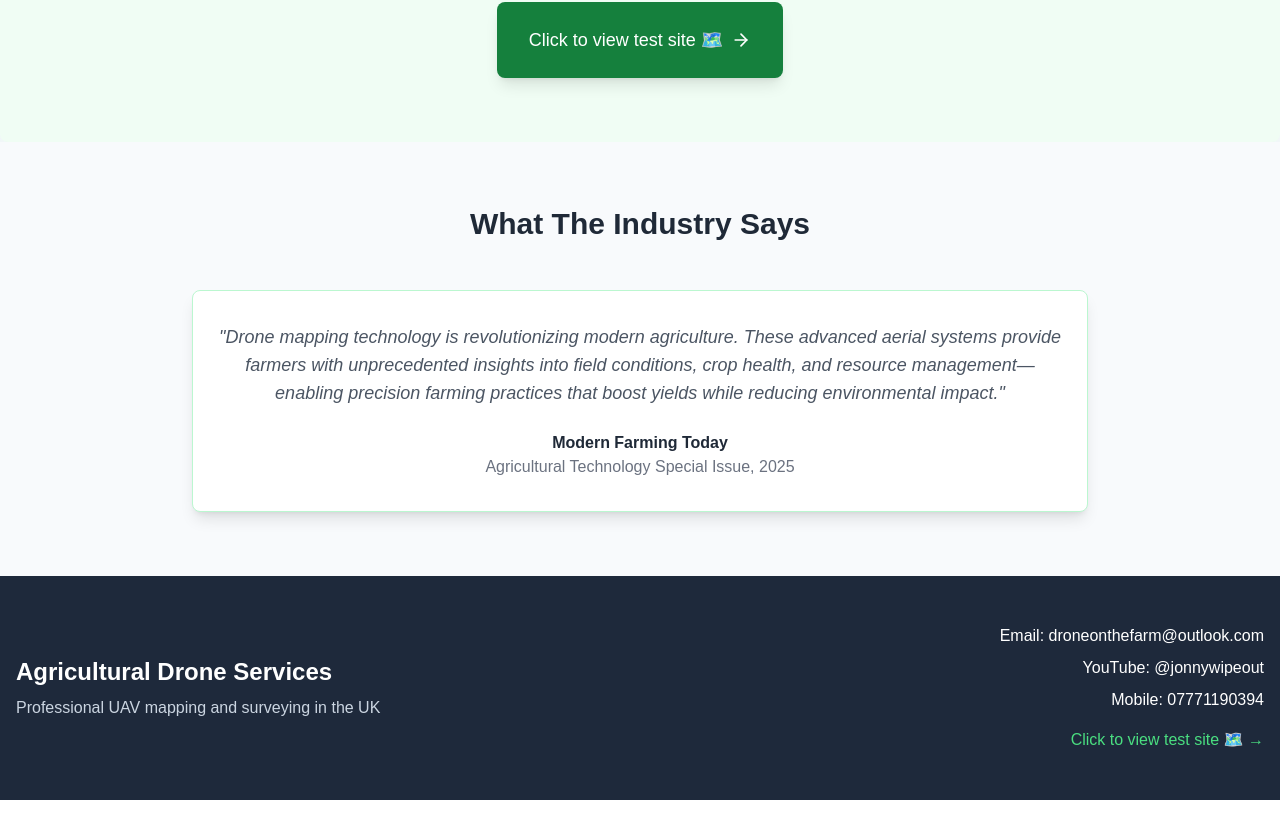
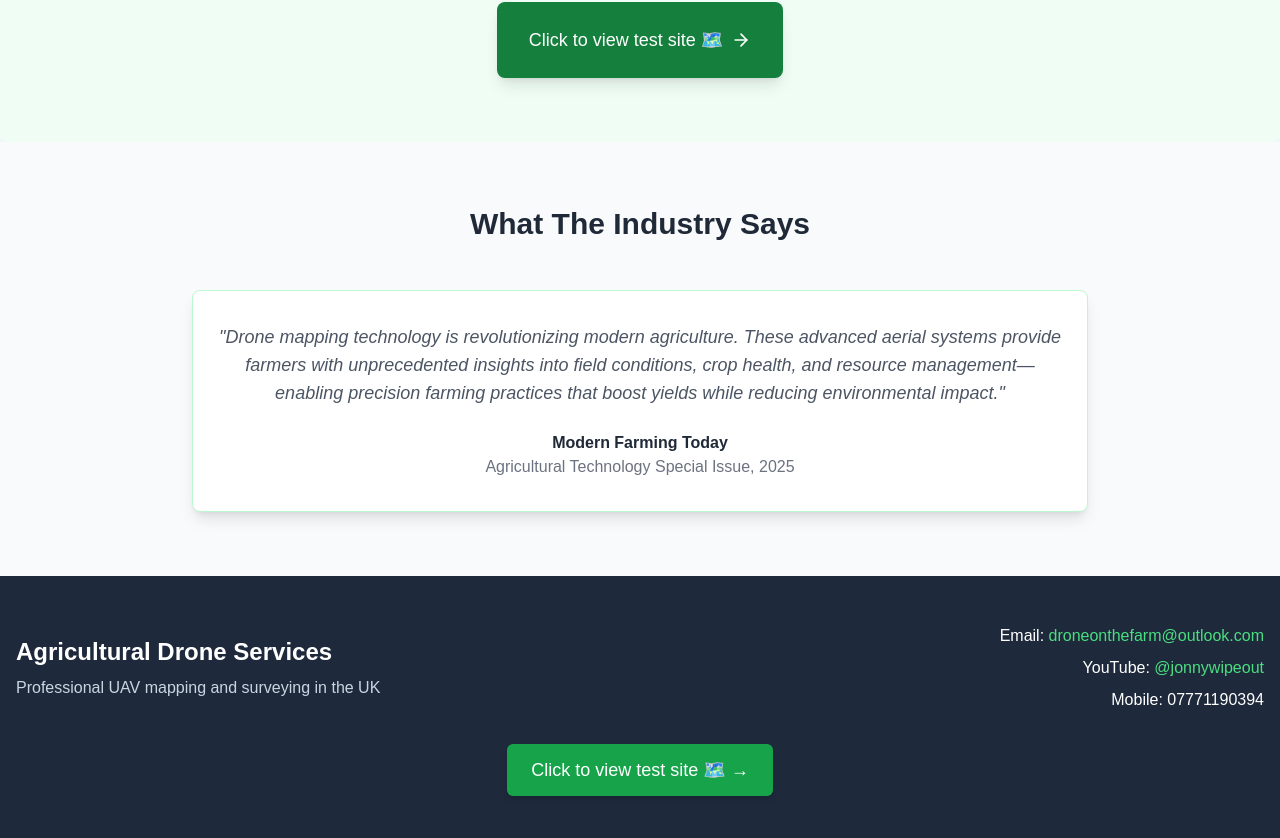
Before and after one commit to jonnywipeout/Droneonthefarm, a Next.js app: page / in a window 1280 px wide. Shown: the part 1840-2678 px from the top of the page. Before the commit the page ends 2640 px from the top, so only its background shows below. Built offline with nearby package versions, Linux system fonts and the light colour scheme.

Commit message:
Update page.tsx

```diff
--- a/app/page.tsx
+++ b/app/page.tsx
@@ -211,26 +211,31 @@ export default function AgricultureDroneLandingPage() {
       <footer className="bg-slate-800 text-white py-12">
         <div className="container mx-auto px-4">
           <div className="flex flex-col md:flex-row justify-between items-center">
-            <div className="mb-6 md:mb-0">
+            <div className="mb-6 md:mb-0 text-center md:text-left">
               <h3 className="text-2xl font-bold mb-2">Agricultural Drone Services</h3>
               <p className="text-slate-300">Professional UAV mapping and surveying in the UK</p>
             </div>
 
             <div className="text-center md:text-right">
-              <p className="mb-2">Email: droneonthefarm@outlook.com</p>
-              <p className="mb-2">YouTube: @jonnywipeout</p>
+              <p className="mb-2">
+                Email: <a href="mailto:droneonthefarm@outlook.com" className="text-green-400 hover:underline">droneonthefarm@outlook.com</a>
+              </p>
+              <p className="mb-2">
+                YouTube: <a href="https://www.youtube.com/@jonnywipeout" target="_blank" rel="noopener noreferrer" className="text-green-400 hover:underline">@jonnywipeout</a>
+              </p>
               <p>Mobile: 07771190394</p>
-              <div className="mt-4">
+            </div>
+          </div>
+
+          <div className="mt-8 flex justify-center">
             <a
               href="https://cloud1.webodm.net/public/project/4e49d3ba-0d40-4675-b241-cef29cdaf309/map/?t=orthophoto"
               target="_blank"
               rel="noopener noreferrer"
-                  className="text-green-400 hover:text-green-300 transition-colors"
+              className="inline-flex items-center gap-2 bg-green-600 hover:bg-green-700 text-white px-6 py-3 rounded-md shadow-md text-lg transition"
             >
               Click to view test site 🗺️ →
             </a>
-              </div>
-            </div>
           </div>
         </div>
       </footer>
```
Lines whose indentation alone changed are shown as unchanged.
